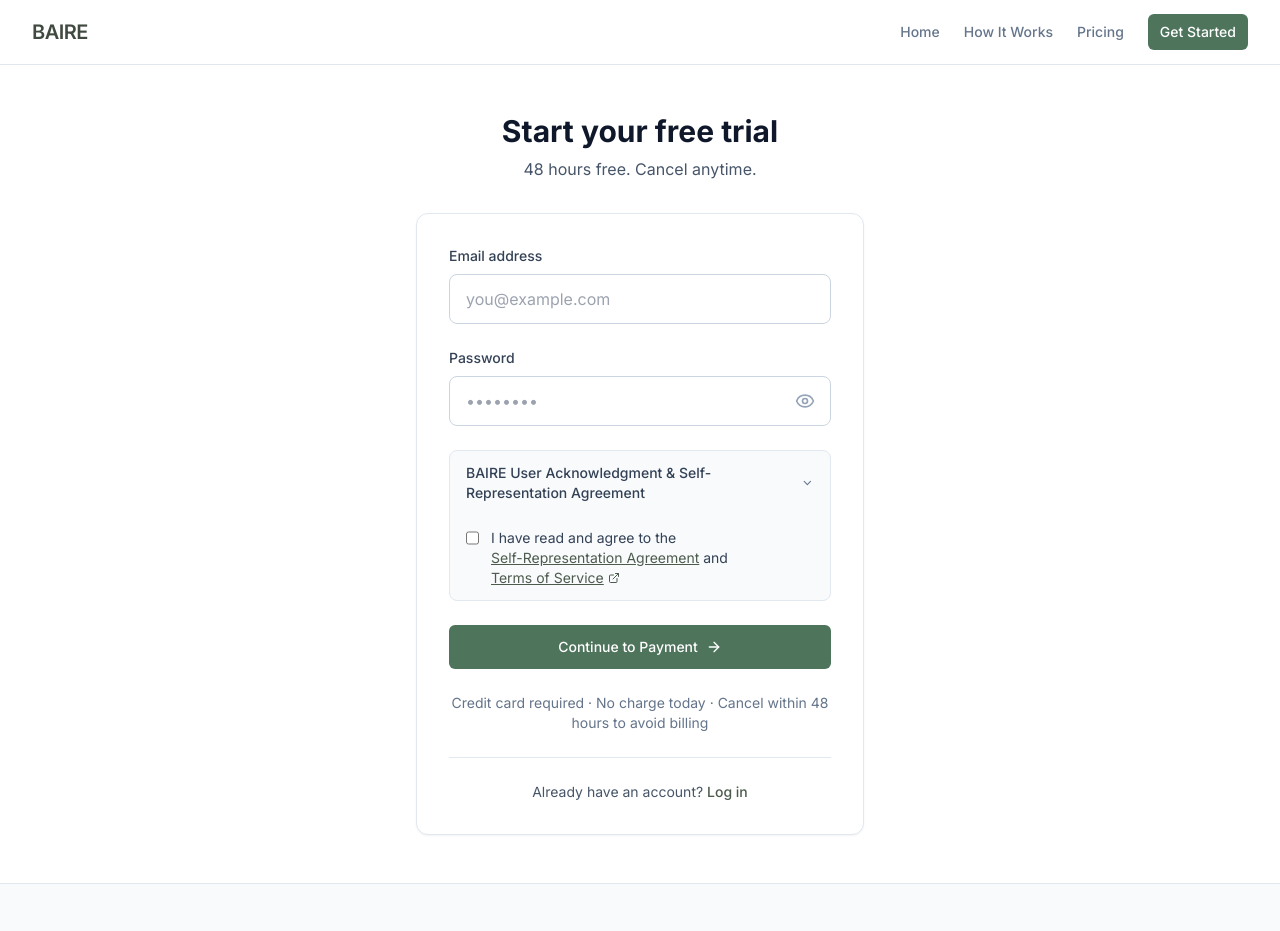
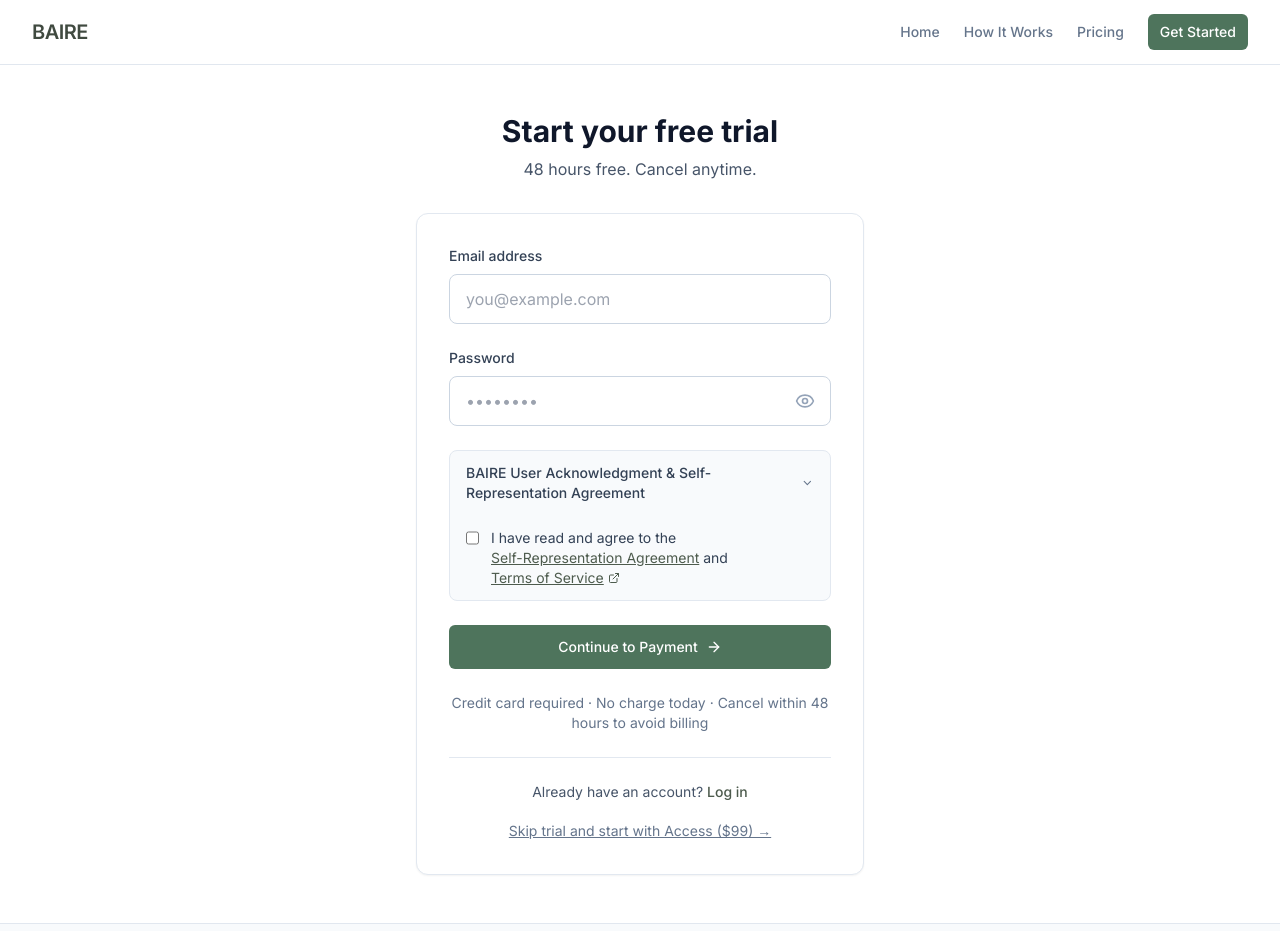
Before and after one commit to geoffbailey114/baireapp, a Next.js app: page /signup in a window 1280 px wide. Shown: the top 931 px of the page. Built offline with nearby package versions, Linux system fonts and the light colour scheme.

Commit message:
Update page.tsx

```diff
--- a/app/signup/page.tsx
+++ b/app/signup/page.tsx
@@ -1,12 +1,20 @@
 'use client'
 
-import { useState } from 'react'
+import { useState, useEffect } from 'react'
 import Link from 'next/link'
+import { useSearchParams } from 'next/navigation'
 import { ArrowRight, Loader2, Eye, EyeOff } from 'lucide-react'
 import { Button } from '@/components/ui/button'
 import { UserAgreement } from '@/components/user-agreement'
 
 export default function SignupPage() {
+  const searchParams = useSearchParams()
+  const tierParam = searchParams.get('tier')
+
+  // Determine which tier to checkout for
+  const tier = tierParam === 'access' ? 'access' : 'trial'
+  const isAccessTier = tier === 'access'
+
   const [email, setEmail] = useState('')
   const [password, setPassword] = useState('')
   const [showPassword, setShowPassword] = useState(false)
@@ -50,13 +58,13 @@ export default function SignupPage() {
         throw new Error(signupData.error || 'Failed to create account')
       }
 
-      // Then redirect to Stripe checkout for trial setup
+      // Then redirect to Stripe checkout for the appropriate tier
       const checkoutRes = await fetch('/api/stripe/checkout', {
         method: 'POST',
         headers: { 'Content-Type': 'application/json' },
         body: JSON.stringify({
           email,
-          tier: 'trial',
+          tier,
           consentTimestamp,
           agreementVersion: '1.0',
         }),
@@ -80,9 +88,13 @@ export default function SignupPage() {
     <div className="min-h-[80vh] flex items-center justify-center py-12 px-4">
       <div className="w-full max-w-md">
         <div className="text-center mb-8">
-          <h1 className="text-3xl font-bold text-slate-900">Start your free trial</h1>
+          <h1 className="text-3xl font-bold text-slate-900">
+            {isAccessTier ? 'Get Started with Access' : 'Start your free trial'}
+          </h1>
           <p className="mt-2 text-slate-600">
-            48 hours free. Cancel anytime.
+            {isAccessTier
+              ? 'Create your account to continue to checkout ($99).'
+              : '48 hours free. Cancel anytime.'}
           </p>
         </div>
 
@@ -162,14 +174,16 @@ export default function SignupPage() {
                 </>
               ) : (
                 <>
-                  Continue to Payment
+                  {isAccessTier ? 'Continue to Payment ($99)' : 'Continue to Payment'}
                   <ArrowRight className="ml-2 h-4 w-4" />
                 </>
               )}
             </Button>
 
             <p className="text-center text-sm text-slate-500">
-              Credit card required · No charge today · Cancel within 48 hours to avoid billing
+              {isAccessTier
+                ? 'You will be charged $99 after completing checkout.'
+                : 'Credit card required · No charge today · Cancel within 48 hours to avoid billing'}
             </p>
           </form>
 
@@ -181,6 +195,21 @@ export default function SignupPage() {
               </Link>
             </p>
           </div>
+
+          {/* Toggle option */}
+          {isAccessTier ? (
+            <div className="mt-4 text-center">
+              <Link href="/signup" className="text-sm text-slate-500 hover:text-slate-700 underline">
+                ← Start with free trial instead
+              </Link>
+            </div>
+          ) : (
+            <div className="mt-4 text-center">
+              <Link href="/signup?tier=access" className="text-sm text-slate-500 hover:text-slate-700 underline">
+                Skip trial and start with Access ($99) →
+              </Link>
+            </div>
+          )}
         </div>
       </div>
     </div>
```
